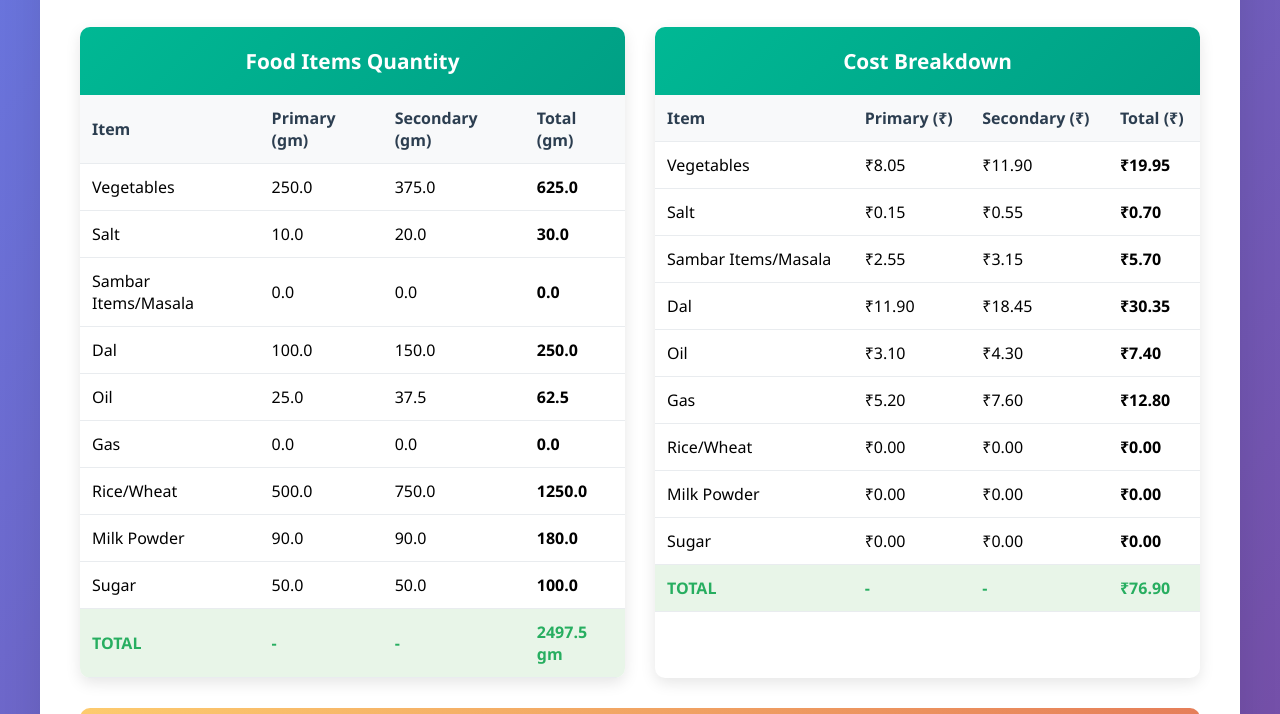
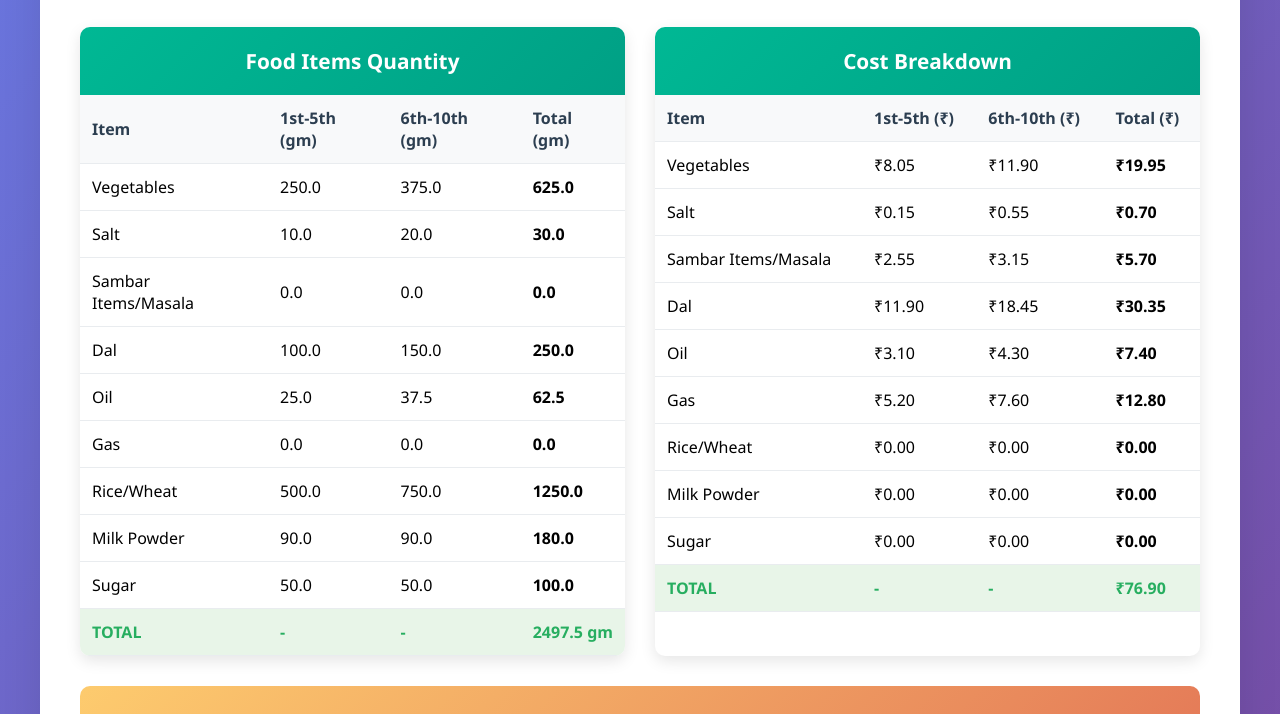
Before and after one commit to kushalkambar5/mdm, a plain HTML site: page index.html in a window 1280 px wide. Both pictures are taken after typing "5", "5" into the empty fields and a click on the button "Calculate Meal Requirements". Shown: the part 558-1272 px from the top of the page. Drawn offline with Linux system fonts and the light colour scheme.

Commit message:
Update index.html

```diff
--- a/index.html
+++ b/index.html
@@ -259,8 +259,8 @@
                         <thead>
                             <tr>
                                 <th>Item</th>
-                                <th>Primary (gm)</th>
-                                <th>Secondary (gm)</th>
+                                <th>1st-5th (gm)</th>
+                                <th>6th-10th (gm)</th>
                                 <th>Total (gm)</th>
                             </tr>
                         </thead>
@@ -275,8 +275,8 @@
                         <thead>
                             <tr>
                                 <th>Item</th>
-                                <th>Primary (₹)</th>
-                                <th>Secondary (₹)</th>
+                                <th>1st-5th (₹)</th>
+                                <th>6th-10th (₹)</th>
                                 <th>Total (₹)</th>
                             </tr>
                         </thead>
```
